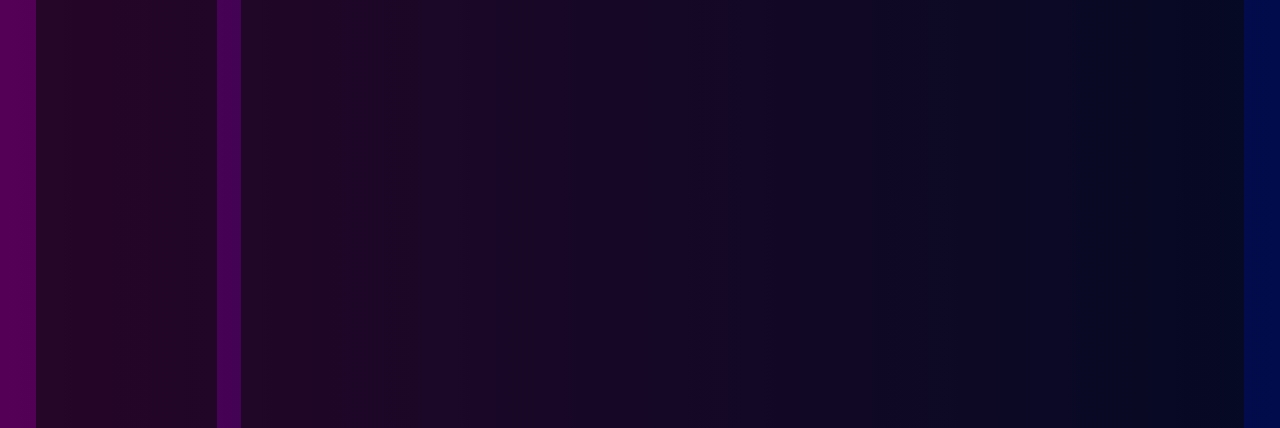
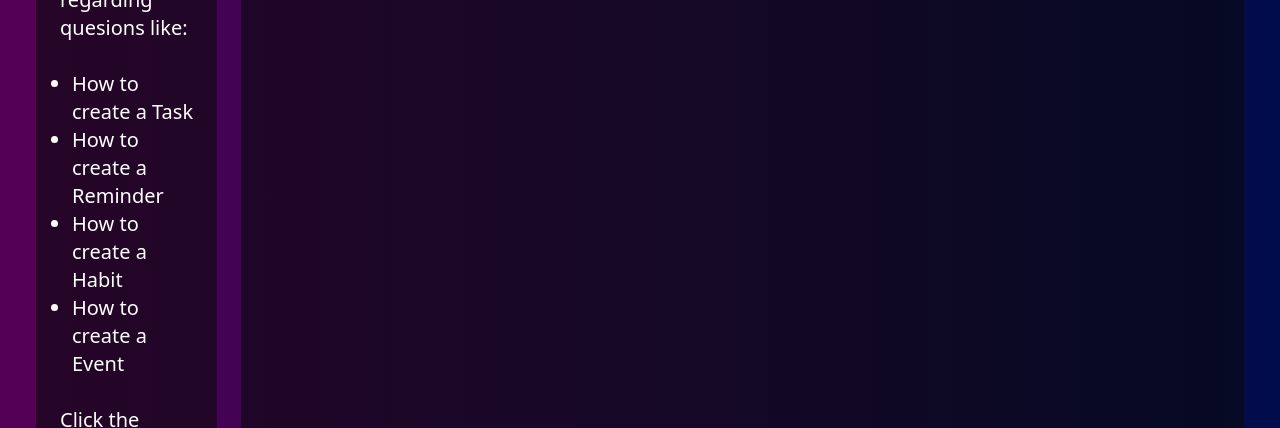
Before and after one commit to yemregumus/IntelliCycles, a React (Vite) app in the folder Frontend/: page /home in a window 1280 px wide. Shown: the part 310-738 px from the top of the page. Built offline with nearby package versions, Linux system fonts and the light colour scheme; no server answers; sample sign-in values are in the browser's storage.

Commit message:
added instructions

```diff
--- a/Frontend/src/components/IntelliWandWindow.jsx
+++ b/Frontend/src/components/IntelliWandWindow.jsx
@@ -10,7 +10,19 @@ const IntelliWandWindow = () => {
             <div className="border-b-2 text-3xl py-3">
                 IntelliWand
             </div>
-            <div className="flex-grow"></div>
+            <div className="flex-grow text-left text-xl mt-5">
+                If you need any help regarding quesions like:
+                <br />
+                <br />
+                <ul className="list-disc ml-3">
+                    <li> How to create a Task</li>
+                    <li> How to create a Reminder</li>
+                    <li> How to create a Habit</li>
+                    <li> How to create a Event</li>
+                </ul>
+                <br />
+                Click the IntelliWand Button Below
+            </div>
             <GiFairyWand className="bg-teal-800 hover:bg-teal-950 transition duration-150 p-3 rounded-full mx-auto" color="white" size={80} onClick={() => navigate('/intelliwand')}/>
         </Container>
     );
```
